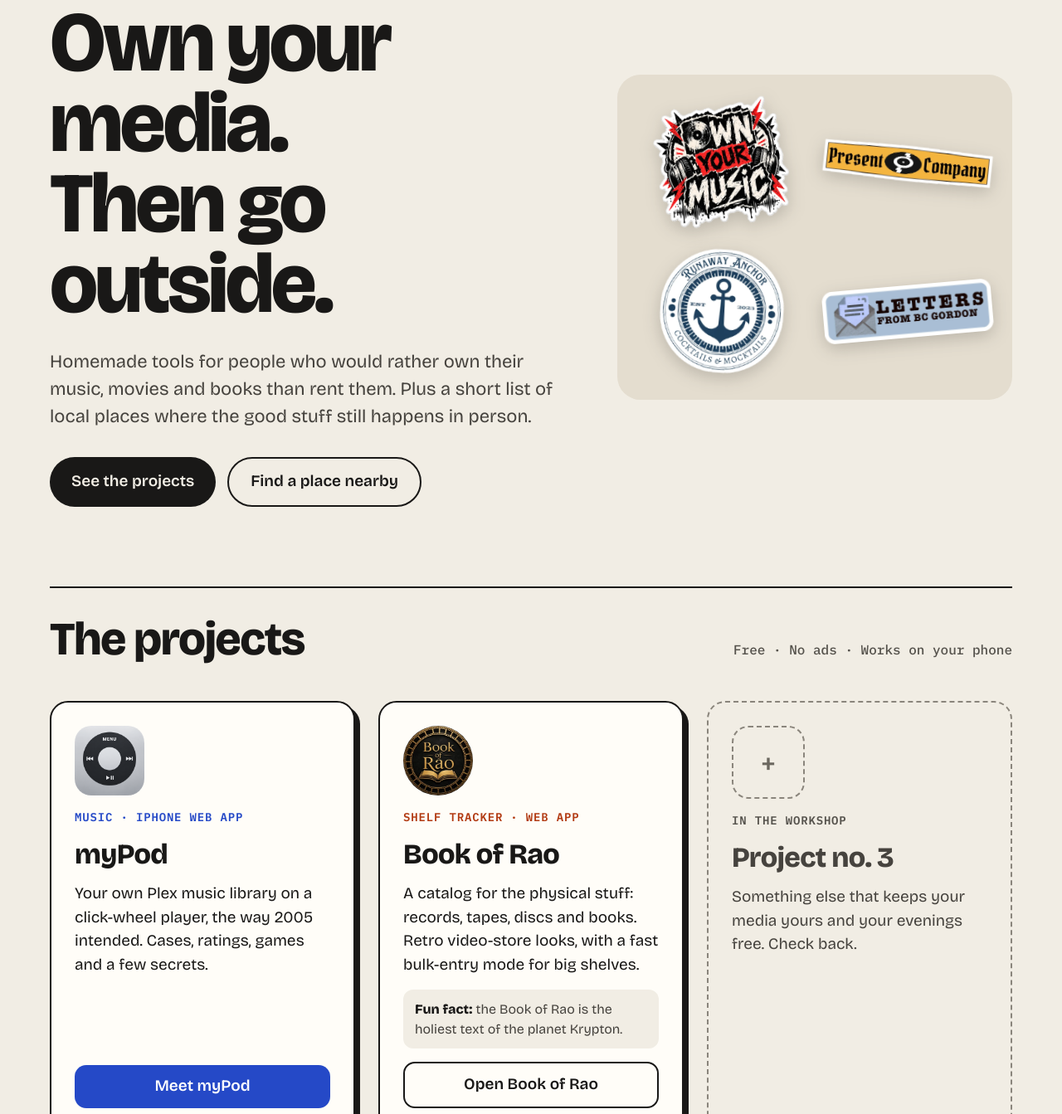
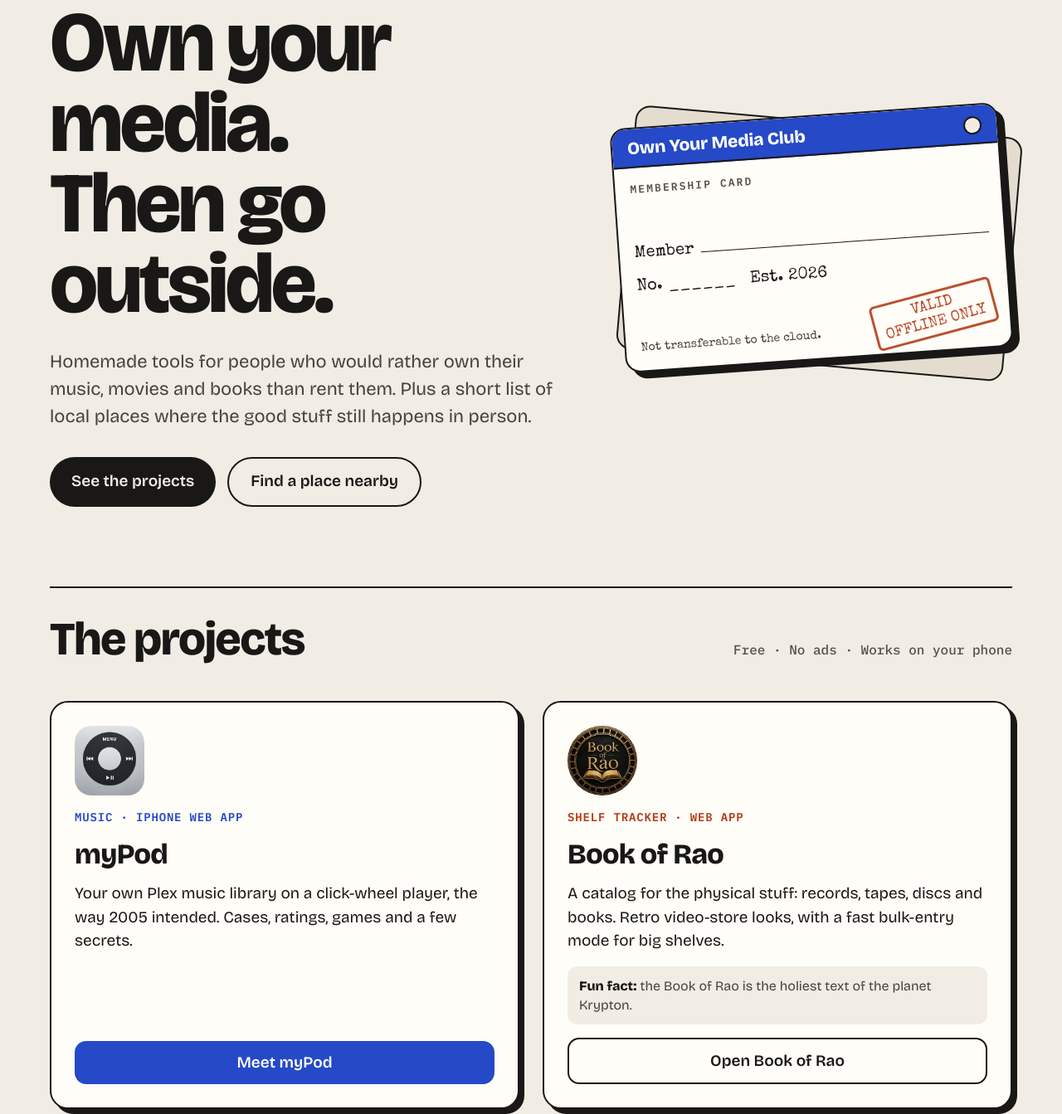
Before and after one commit to bcgordon/ownyourmedia, a plain HTML site: page index.html in a window 1280 px wide. Shown: the part 174-1517 px from the top of the page at 83% size. Drawn offline with nearby package versions, Linux system fonts and the light colour scheme.

Commit message:
Add files via upload

```diff
--- a/index.html
+++ b/index.html
@@ -12,7 +12,7 @@
 <meta name="theme-color" content="#F1EDE4">
 <link rel="icon" type="image/png" href="/assets/favicon-32.png">
 <link rel="preconnect" href="https://fonts.googleapis.com">
-<link href="https://fonts.googleapis.com/css2?family=Bricolage+Grotesque:opsz,wght@12..96,400;12..96,600;12..96,800&amp;family=IBM+Plex+Mono:wght@500;600&amp;display=swap" rel="stylesheet">
+<link href="https://fonts.googleapis.com/css2?family=Bricolage+Grotesque:opsz,wght@12..96,400;12..96,600;12..96,800&amp;family=IBM+Plex+Mono:wght@500;600&amp;family=Special+Elite&amp;display=swap" rel="stylesheet">
 <style>
 body{margin:0;background:#F1EDE4}
 a{color:#191817}a:hover{color:#2549C7}
@@ -46,11 +46,25 @@ img{max-width:100%}
         <a href="#local" style="display: inline-flex; align-items: center; min-height: 56px; padding: 0 26px; border: 2px solid #191817; font-weight: 600; font-size: 19px; text-decoration: none; border-radius: 999px">Find a place nearby</a>
       </div>
     </div>
-    <div aria-hidden="true" style="flex: 1 1 360px; min-width: 0; display: grid; grid-template-columns: repeat(2, minmax(0, 1fr)); gap: 28px 20px; padding: 32px 24px; background: #E4DDCF; border-radius: 28px; box-sizing: border-box">
-      <div style="display: grid; place-items: center; min-width: 0; min-height: 0"><img src="/assets/own-your-music.webp" alt="" style="width: 100%; max-width: 190px; max-height: 150px; object-fit: contain; transform: rotate(-7deg); filter: drop-shadow(0 6px 10px rgba(0,0,0,.18))"></div>
-      <div style="display: grid; place-items: center; min-width: 0; min-height: 0"><img src="/assets/present-company.webp" alt="" style="width: 100%; max-width: 230px; max-height: 150px; object-fit: contain; transform: rotate(6deg); filter: drop-shadow(0 6px 10px rgba(0,0,0,.18))"></div>
-      <div style="display: grid; place-items: center; min-width: 0; min-height: 0"><img src="/assets/runaway-anchor.webp" alt="" style="width: 100%; max-width: 170px; max-height: 150px; object-fit: contain; transform: rotate(4deg); filter: drop-shadow(0 6px 10px rgba(0,0,0,.18))"></div>
-      <div style="display: grid; place-items: center; min-width: 0; min-height: 0"><img src="/assets/letters.webp" alt="" style="width: 100%; max-width: 230px; max-height: 150px; object-fit: contain; transform: rotate(-5deg); filter: drop-shadow(0 6px 10px rgba(0,0,0,.18))"></div>
+    <div style="flex: 1 1 360px; min-width: 0; display: grid; place-items: center; padding: 24px 8px">
+      <div style="position: relative; width: min(480px, 100%); aspect-ratio: 1.586">
+        <div aria-hidden="true" style="position: absolute; inset: 0; background: #E4DDCF; border: 2px solid #191817; border-radius: 18px; transform: rotate(5deg) translate(10px, 6px)"></div>
+        <div role="img" aria-label="Own Your Media Club membership card. Member number blank, established 2026, stamped valid offline only." style="position: absolute; inset: 0; display: flex; flex-direction: column; background: #FFFDF8; border: 2px solid #191817; border-radius: 18px; box-shadow: 8px 8px 0 #191817; transform: rotate(-4deg); overflow: hidden; font-family: 'Special Elite', 'Courier New', monospace; color: #191817">
+          <div style="display: flex; align-items: center; justify-content: space-between; gap: 10px; padding: 12px 18px 10px 18px; background: #2549C7; color: #FFFFFF; border-bottom: 2px solid #191817">
+            <span style="font-family: 'Bricolage Grotesque', sans-serif; font-weight: 800; font-size: clamp(15px, 4.4vw, 21px); letter-spacing: -0.01em; line-height: 1.1">Own Your Media Club</span>
+            <span aria-hidden="true" style="flex: none; width: 22px; height: 22px; border-radius: 50%; background: #F1EDE4; border: 2px solid #191817; box-sizing: border-box"></span>
+          </div>
+          <div style="flex: 1; display: flex; flex-direction: column; justify-content: space-between; padding: clamp(10px, 3vw, 16px) 18px clamp(12px, 3.4vw, 18px); position: relative">
+            <span style="font-family: 'IBM Plex Mono', monospace; font-weight: 600; font-size: clamp(10px, 2.8vw, 13px); letter-spacing: 0.16em; text-transform: uppercase; color: #55524C">Membership card</span>
+            <div style="display: flex; flex-direction: column; gap: clamp(6px, 2vw, 10px); font-size: clamp(15px, 4.2vw, 20px)">
+              <div style="display: flex; align-items: baseline; gap: 8px"><span>Member</span><span style="flex: 1; border-bottom: 1.5px solid #191817; height: 1em"></span></div>
+              <div style="display: flex; align-items: baseline; gap: 18px"><span>No. ______</span><span>Est. 2026</span></div>
+            </div>
+            <span style="max-width: 52%; font-size: clamp(11px, 3vw, 14px); line-height: 1.3; color: #46433E">Not transferable to the cloud.</span>
+            <span style="position: absolute; right: 16px; bottom: clamp(10px, 3vw, 16px); padding: 4px 10px; border: 3px solid #B23A12; border-radius: 6px; color: #B23A12; font-size: clamp(13px, 3.8vw, 18px); line-height: 1.15; text-align: center; text-transform: uppercase; transform: rotate(-11deg); opacity: 0.88">Valid<br>offline only</span>
+          </div>
+        </div>
+      </div>
     </div>
   </section>
 
@@ -78,12 +92,6 @@ img{max-width:100%}
         <a href="/rao/" style="display: inline-flex; align-items: center; justify-content: center; min-height: 52px; border: 2px solid #191817; font-weight: 600; text-decoration: none; border-radius: 14px">Open Book of Rao</a>
       </article>
 
-      <article style="display: flex; flex-direction: column; gap: 16px; padding: 28px; border: 2px dashed #8A857C; border-radius: 22px">
-        <div aria-hidden="true" style="width: 84px; height: 84px; border-radius: 20px; border: 2px dashed #8A857C; display: grid; place-items: center; font-family: 'IBM Plex Mono', monospace; font-weight: 600; font-size: 30px; color: #6B675F">+</div>
-        <p style="margin: 0; font-family: 'IBM Plex Mono', monospace; font-weight: 600; font-size: 14px; letter-spacing: 0.06em; text-transform: uppercase; color: #55524C">In the workshop</p>
-        <h3 style="margin: 0; font-weight: 800; font-size: 34px; letter-spacing: -0.02em; line-height: 1.05; color: #46433E">Project no. 3</h3>
-        <p style="margin: 0; flex-grow: 1; color: #46433E">Something else that keeps your media yours and your evenings free. Check back.</p>
-      </article>
     </div>
   </section>
 
```
